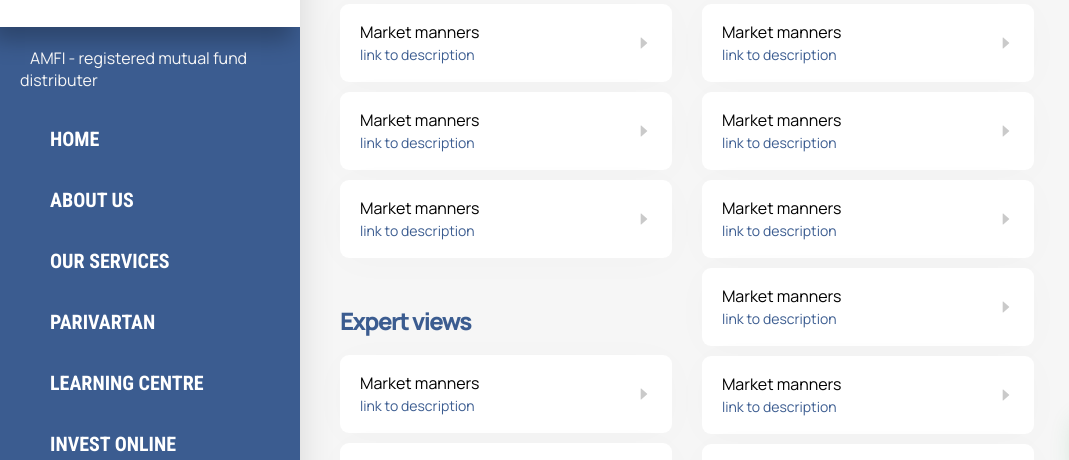
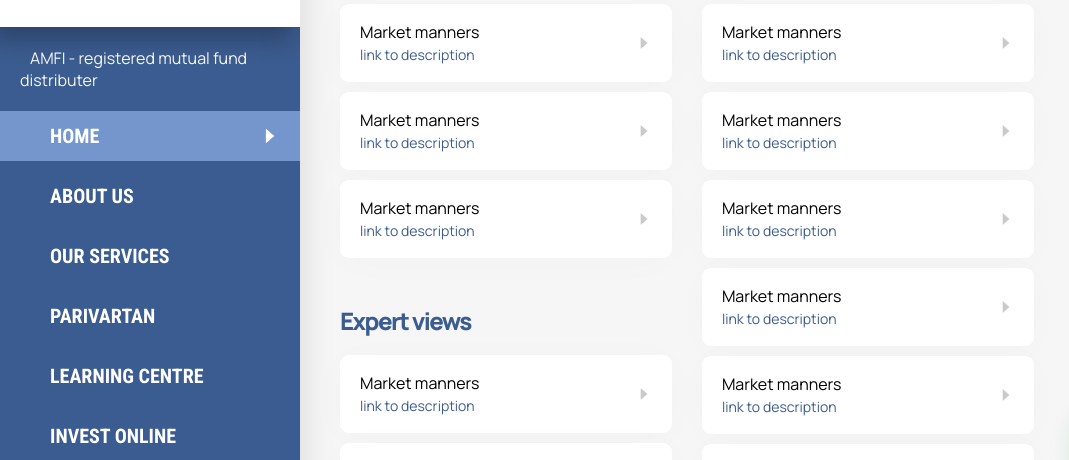
Before and after one commit to npaul2173/simplyInvest, a React app: page / in a window 1280 px wide. Shown: the part 73-533 px from the top of the page, 0-1069 px from the left. Built offline with nearby package versions, Linux system fonts and the light colour scheme.

Commit message:
💄UI for Nav component updated |  🎨 Nav Component updated

```diff
--- a/src/contact/index.js
+++ b/src/contact/index.js
@@ -1,3 +1,4 @@
+import React from "react";
 import "./index.styles.css";
 
 export const ContactForm = () => {
@@ -28,14 +29,7 @@ export const ContactForm = () => {
           ></textarea>
 
           {/* <input type="submit" value="Submit" /> */}
-          <button
-            className="submitButton"
-            onClick={() => {
-              console.log("clicled");
-            }}
-          >
-            Submit
-          </button>
+          <button className="submitButton">Submit</button>
         </form>
       </div>
     </div>
--- a/src/contactPage/index.js
+++ b/src/contactPage/index.js
@@ -1,12 +1,9 @@
-{
-  /* <iframe src="https://www.google.com/maps/embed?pb=!1m18!1m12!1m3!1d921.0059918520243!2d88.38934182922833!3d22.57820689907373!2m3!1f0!2f0!3f0!3m2!1i1024!2i768!4f13.1!3m3!1m2!1s0x3a02766f99dc3005%3A0xb55e7d8613e8b7ed!2sValue%20You!5e0!3m2!1sen!2sin!4v1632558309572!5m2!1sen!2sin" width="600" height="450" style="border:0;" allowfullscreen="" loading="lazy"></iframe> */
-}
-
 export const ContactScreen = () => {
   return (
     <div>
       <h1>Contact us</h1>
       <iframe
+        title="MapofSimplyInvest"
         src="https://www.google.com/maps/embed?pb=!1m18!1m12!1m3!1d921.0059918520243!2d88.38934182922833!3d22.57820689907373!2m3!1f0!2f0!3f0!3m2!1i1024!2i768!4f13.1!3m3!1m2!1s0x3a02766f99dc3005%3A0xb55e7d8613e8b7ed!2sValue%20You!5e0!3m2!1sen!2sin!4v1632558309572!5m2!1sen!2sin"
         width="600px"
         height="450px"
--- a/src/home/index.js
+++ b/src/home/index.js
@@ -1,6 +1,5 @@
 import React, { useEffect } from "react";
 import { InfoBox } from "../common/components/InfoBox";
-import { StatsContainer } from "../common/components/StatsContainer";
 import "./index.styles.css";
 
 export const Home = () => {
--- a/src/nav/index.js
+++ b/src/nav/index.js
@@ -1,14 +1,16 @@
-import React from "react";
+import React, { useState } from "react";
 import styles from "./index.module.css";
 import Logo from "../assets/svgs/LOGO.svg";
 import NavBackground from "../assets/svgs/NavLowerbackgroung.svg";
 import { NavLink } from "react-router-dom";
 import { Routes } from "./routes";
 import { CgMenuLeft, CgClose } from "react-icons/cg";
-import { useState } from "react";
 import clsx from "clsx";
 import { DownloadButton } from "../common/components/DownloadButton";
 import { StatsContainer } from "../common/components/StatsContainer";
+import { AiFillCaretRight } from "react-icons/ai";
+import { matchPath } from "react-router-dom";
+import { useLocation } from "react-router-dom";
 
 const MenuButton = ({ onClick = () => {}, menuVisible = false }) => {
   return (
@@ -22,11 +24,13 @@ const MenuButton = ({ onClick = () => {}, menuVisible = false }) => {
   );
 };
 export const NavBar = () => {
+  const location = useLocation();
+  const [hoverRoute, setHoverRoute] = useState("");
   const [menuVisible, setMenuVisible] = useState(false);
   const toggleSidenav = () => {
     setMenuVisible((prevState) => !prevState);
   };
-  console.log({ menuVisible });
+
   return (
     <>
       {/* app heading */}
@@ -57,10 +61,36 @@ export const NavBar = () => {
         </div>
 
         {Routes.map((prop, key) => {
+          const isParentActive = !!(
+            prop.path &&
+            matchPath(location.pathname, { path: prop.path, exact: prop.path })
+          );
+
           return (
             <div onClick={toggleSidenav}>
-              <NavLink to={prop.path} key={key}>
+              <NavLink
+                onMouseEnter={() => setHoverRoute(key)}
+                onMouseLeave={() => setHoverRoute("")}
+                to={prop.path}
+                key={key}
+                style={{
+                  justifyContent: "space-between",
+                  display: "flex",
+                  height: 50,
+                  alignItems: "center",
+                  paddingRight: 20,
+                }}
+                className={isParentActive ? styles.selectedRoute : ""}
+              >
                 <span className={styles.navSpan}>{prop.sidebarName}</span>
+                <AiFillCaretRight
+                  className={
+                    hoverRoute === key || isParentActive
+                      ? styles.selectedIconArrow
+                      : styles.selectedIconArrowHidden
+                  }
+                  size={20}
+                />
               </NavLink>
             </div>
           );
--- a/src/nav/index.module.css
+++ b/src/nav/index.module.css
@@ -61,6 +61,18 @@
   color: #f1f1f1;
   background-color: #7496CC;
 }
+
+.selectedRoute {
+  color: #f1f1f1;
+  background-color: #7496CC;
+}
+
+/* .navRouteStyles {
+  justify-content: "space-between";
+  display: flex;
+  height: 50px;
+  align-items: "center",
+} */
 
 .sidenav .navSpan {
   font-family: 'Roboto Condensed' !important;
@@ -131,6 +143,21 @@
   color: #7496CC;
 }
 
+.selectedIconArrowHidden {
+  visibility: hidden;
+  color: rgb(255, 255, 255);
+}
+
+.selectedIconArrow {
+  visibility: visible;
+  color: rgb(255, 255, 255);
+}
+
+.selectedIconArrow :hover {
+  visibility: visible;
+  color: #f1f1f1;
+}
+
 .downloadButtonPlacer {
   position: fixed;
   z-index: 200;
--- a/src/nav/routes.js
+++ b/src/nav/routes.js
@@ -65,6 +65,7 @@ export const Routes = [
     path: "/",
     sidebarName: "Home",
     component: Home,
+    exact: true,
   },
   {
     path: "/aboutUs",
```
